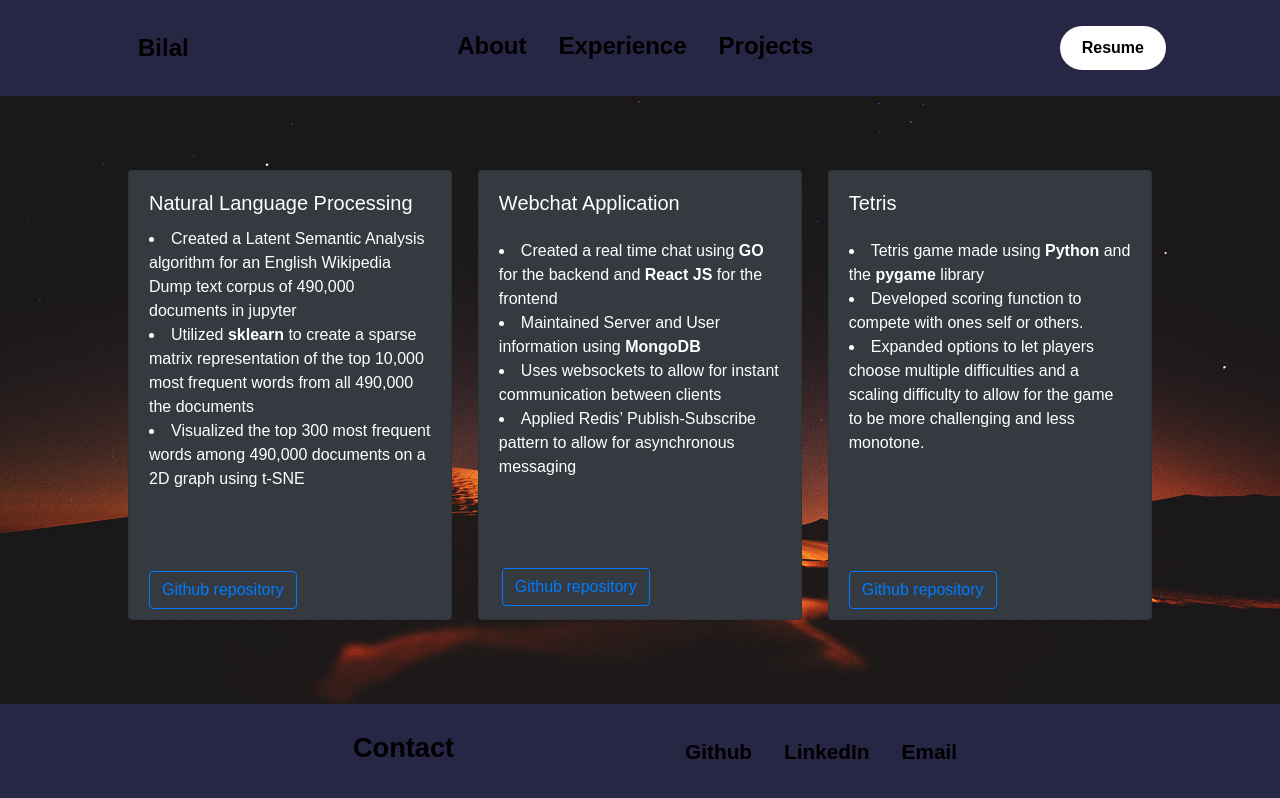
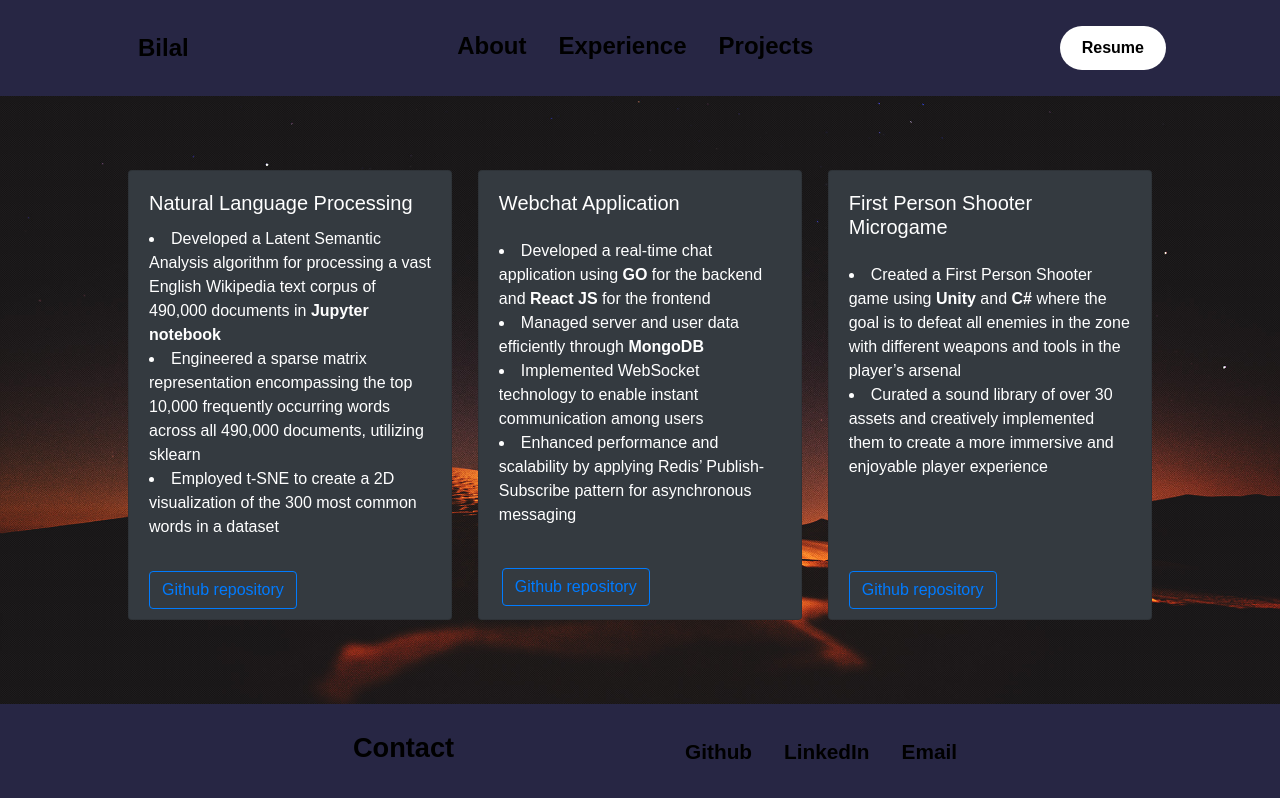
Before and after one commit to bilalbg/Bilal, a React (Create React App) app: page /projects in a window 1280 px wide. Built offline with nearby package versions, Linux system fonts and the light colour scheme; a web font is replaced by a local one.

Commit message:
Update index.js

```diff
--- a/src/Components/Cards/index.js
+++ b/src/Components/Cards/index.js
@@ -20,12 +20,11 @@ const Cards = () => {
             <Card.Title  >Natural Language Processing</Card.Title>
             <Card.Text >
               <ulist>
-                <li>Created a Latent Semantic Analysis algorithm for an English Wikipedia Dump text corpus of
-                  490,000 documents in jupyter</li>
-                <li>Utilized <b> sklearn</b> to create a sparse matrix representation of the top
-                  10,000 most frequent words from all 490,000 the documents </li>
-                <li>Visualized the top 300 most frequent words among 490,000
-                  documents on a 2D graph using t-SNE </li>
+                <li>Developed a Latent Semantic Analysis algorithm for processing a vast English Wikipedia text corpus of 490,000
+                documents in <b>Jupyter notebook</b></li>
+                <li>Engineered a sparse matrix representation encompassing the top 10,000 frequently occurring words across all
+                490,000 documents, utilizing sklearn </li>
+                <li>Employed t-SNE to create a 2D visualization of the 300 most common words in a dataset </li>
               </ulist>
             </Card.Text>
             <Buttonpos>
@@ -44,10 +43,10 @@ const Cards = () => {
             <Card.Title >Webchat Application</Card.Title>
             <Card.Text style = {{padding:'12px 0px'}}>
               <ulist>
-                <li>Created a real time chat using <b> GO </b>  for the backend and <b>React JS </b> for the frontend   </li>
-                <li>Maintained Server and User information using <b>MongoDB</b></li>
-                <li>Uses websockets to allow for instant communication between clients</li>
-                <li>Applied Redis’ Publish-Subscribe pattern to allow for asynchronous messaging</li>
+                <li>Developed a real-time chat application using <b> GO </b>  for the backend and <b>React JS </b> for the frontend   </li>
+                <li>Managed server and user data efficiently through <b>MongoDB</b></li>
+                <li>Implemented WebSocket technology to enable instant communication among users</li>
+                <li>Enhanced performance and scalability by applying Redis’ Publish-Subscribe pattern for asynchronous messaging</li>
               </ulist>
             </Card.Text>
             < Buttonpos>
@@ -63,18 +62,18 @@ const Cards = () => {
         </Card>
         <Card className="bg-dark text-white">
           <Card.Body>
-            <Card.Title  > Tetris </Card.Title>
+            <Card.Title  > First Person Shooter Microgame </Card.Title>
             <Card.Text style = {{padding:'12px 0px'}} >
               <ulist>
-                <li>Tetris game made using <b>Python</b> and the <b>pygame</b> library </li>
-                <li>Developed scoring function to compete with ones self or others.</li>
-                <li> Expanded options to let players choose multiple difficulties
-                  and a scaling difficulty to allow for the game to be more challenging and less monotone.</li>
+                <li>Created a First Person Shooter game using <b>Unity</b> and <b>C#</b> where the goal is to defeat all enemies in the zone with
+                different weapons and tools in the player’s arsenal </li>
+                <li>Curated a sound library of over 30 assets and creatively implemented them to create a more immersive and
+                enjoyable player experience</li>
               </ulist>
             </Card.Text>
             < Buttonpos>
               <Button variant="outline-primary" >
-              <a href="https://github.com/bilalbg/Gamedev/tree/master/pygame"
+              <a href="https://github.com/bilalbg/FPS-Microgame/tree/main"
                 target="_blank" rel="noreferrer"
               >
                 Github repository
```
